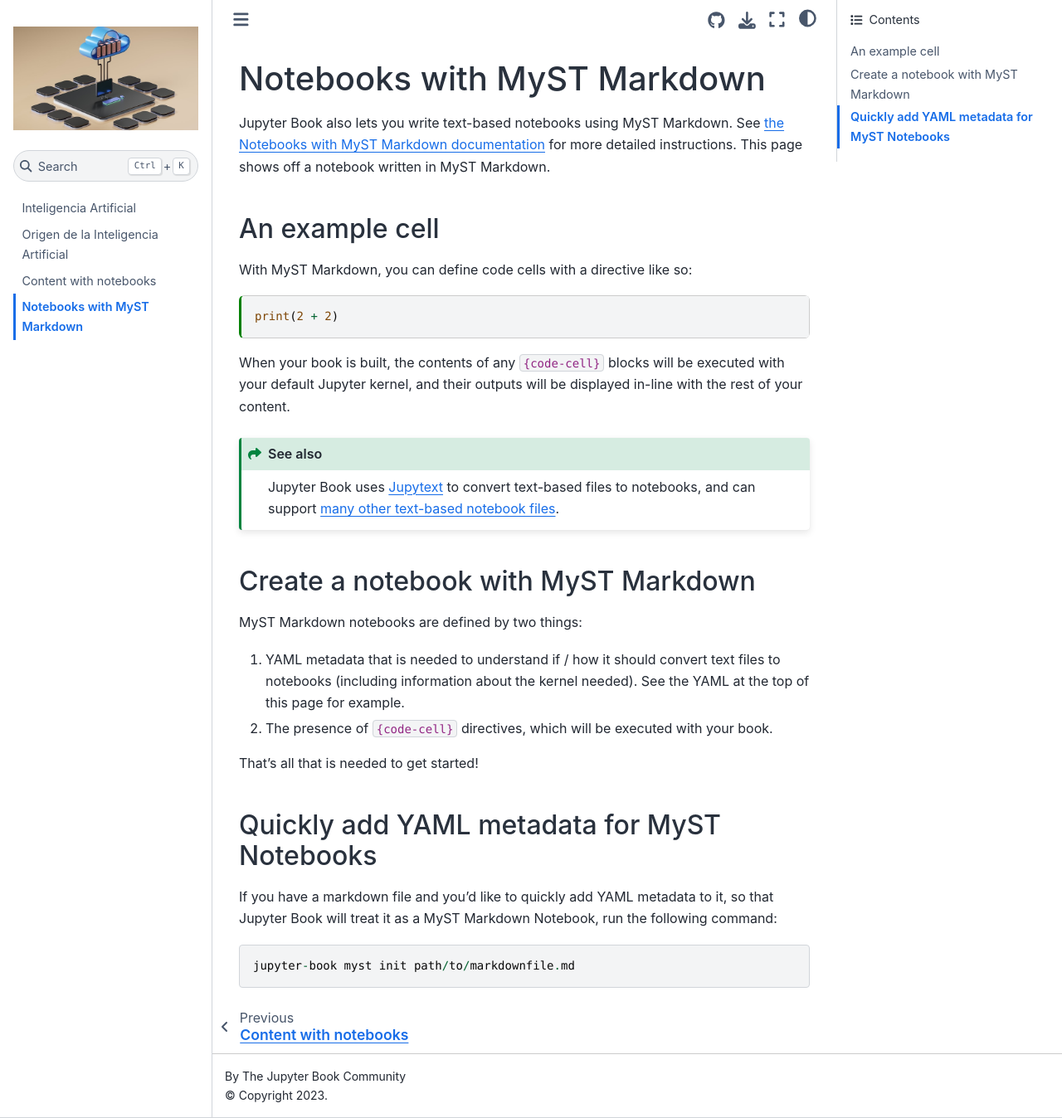
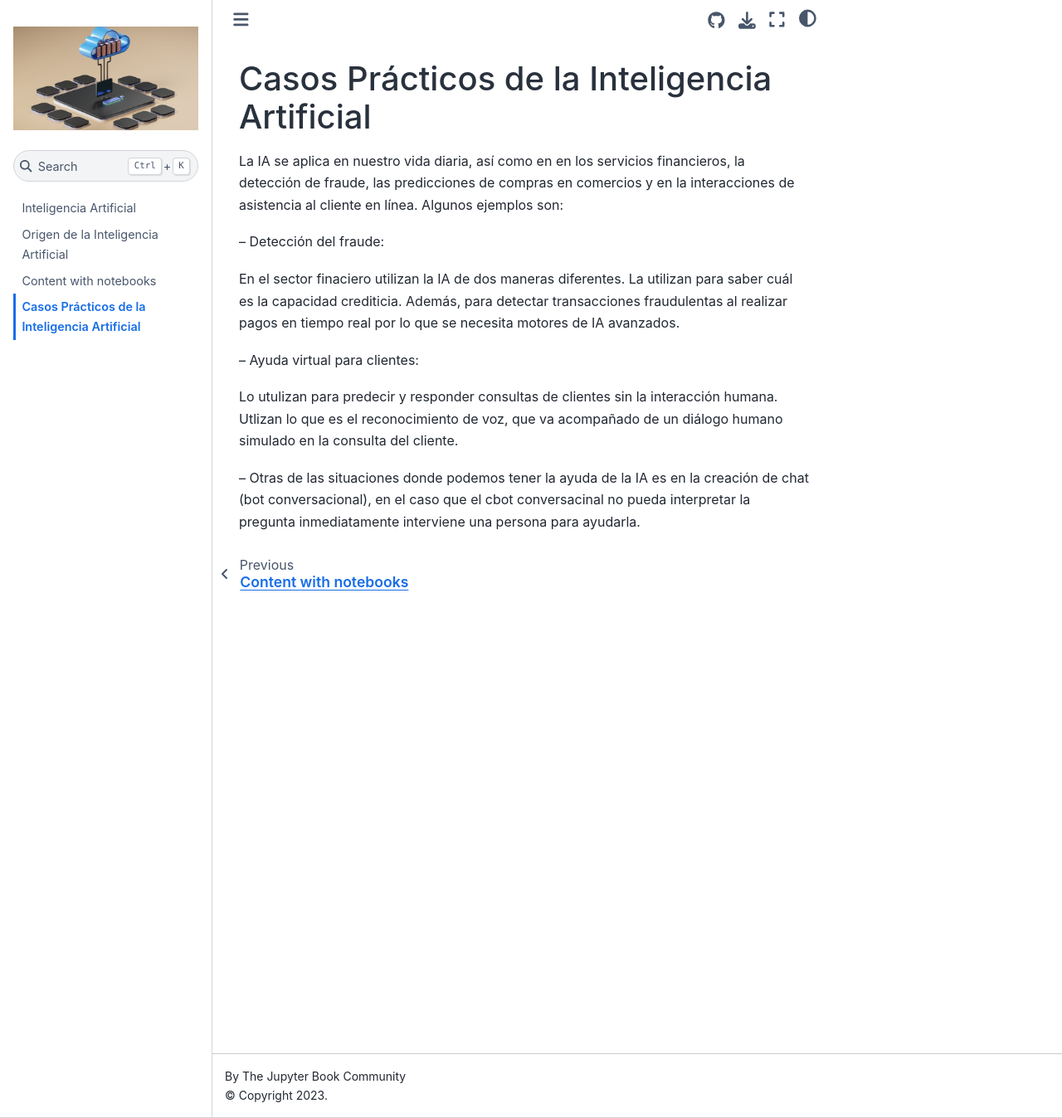
Before and after one commit to Frank11jr/milibro, a Jupyter Book: the page built from markdown-notebooks.md, in a window 1280 px wide and 1348 px high. Shown: the whole window at 83% size. Built offline with Jupyter Book 1.0.4 settings and Sphinx 7.4.7 and the Sphinx Book theme 1.1.4, drawn with Linux system fonts in a browser that asks for light colours.

Commit message:
cambios generados

````diff
--- a/markdown-notebooks.md
+++ b/markdown-notebooks.md
@@ -12,42 +12,17 @@
   name: python3
 ---
 
-# Notebooks with MyST Markdown
+# Casos Prácticos de la Inteligencia Artificial
 
-Jupyter Book also lets you write text-based notebooks using MyST Markdown.
-See [the Notebooks with MyST Markdown documentation](https://jupyterbook.org/file-types/myst-notebooks.html) for more detailed instructions.
-This page shows off a notebook written in MyST Markdown.
+La IA se aplica en nuestro vida diaria, así como en en los servicios financieros, la detección de fraude, las predicciones de compras en comercios y en la interacciones de asistencia al cliente en línea.
+Algunos ejemplos son:
 
-## An example cell
+-- Detección del fraude:
 
-With MyST Markdown, you can define code cells with a directive like so:
+En el sector finaciero utilizan la IA de dos maneras diferentes. La utilizan para saber cuál es la capacidad crediticia. Además, para detectar transacciones fraudulentas al realizar pagos en tiempo real por lo que se necesita motores de IA avanzados.
 
-```{code-cell}
-print(2 + 2)
-```
+-- Ayuda virtual para clientes:
 
-When your book is built, the contents of any `{code-cell}` blocks will be
-executed with your default Jupyter kernel, and their outputs will be displayed
-in-line with the rest of your content.
+Lo utulizan para predecir y responder consultas de clientes sin la interacción humana. Utlizan lo que es el reconocimiento de voz, que va acompañado de un diálogo humano simulado en la consulta del cliente.
 
-```{seealso}
-Jupyter Book uses [Jupytext](https://jupytext.readthedocs.io/en/latest/) to convert text-based files to notebooks, and can support [many other text-based notebook files](https://jupyterbook.org/file-types/jupytext.html).
-```
-
-## Create a notebook with MyST Markdown
-
-MyST Markdown notebooks are defined by two things:
-
-1. YAML metadata that is needed to understand if / how it should convert text files to notebooks (including information about the kernel needed).
-   See the YAML at the top of this page for example.
-2. The presence of `{code-cell}` directives, which will be executed with your book.
-
-That's all that is needed to get started!
-
-## Quickly add YAML metadata for MyST Notebooks
-
-If you have a markdown file and you'd like to quickly add YAML metadata to it, so that Jupyter Book will treat it as a MyST Markdown Notebook, run the following command:
-
-```
-jupyter-book myst init path/to/markdownfile.md
-```
+-- Otras de las situaciones donde podemos tener la ayuda de la IA es en la creación de chat (bot conversacional), en el caso que el cbot conversacinal no pueda interpretar la pregunta inmediatamente interviene una persona para ayudarla.
````
